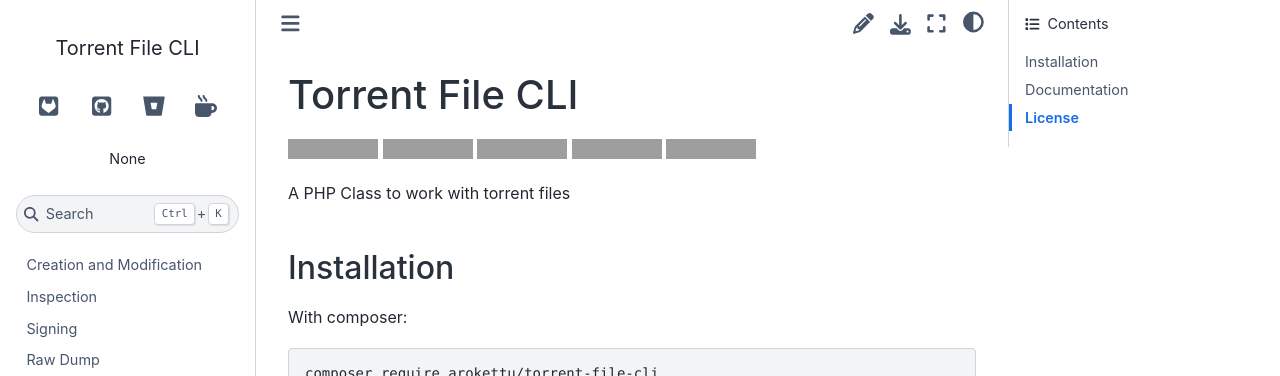
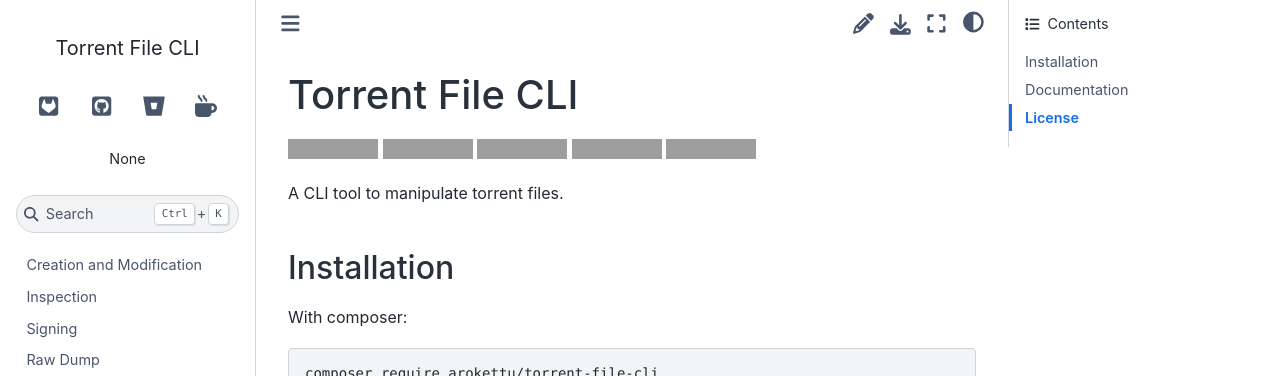
Before and after one commit to arokettu/torrent-file-cli, a Sphinx documentation site: the page built from docs/index.rst, in a window 1280 px wide and 1260 px high. Shown: the top 376 px of the window. Built offline with Sphinx 7.4.7 and the Sphinx Book theme 1.1.4, drawn with Linux system fonts in a browser that asks for light colours; grey boxes are pictures that could not be loaded.

Commit message:
Fix description

```diff
--- a/docs/index.rst
+++ b/docs/index.rst
@@ -5,7 +5,7 @@
 
 |Packagist| |GitLab| |GitHub| |Bitbucket| |Gitea|
 
-A PHP Class to work with torrent files
+A CLI tool to manipulate torrent files.
 
 Installation
 ============
```
